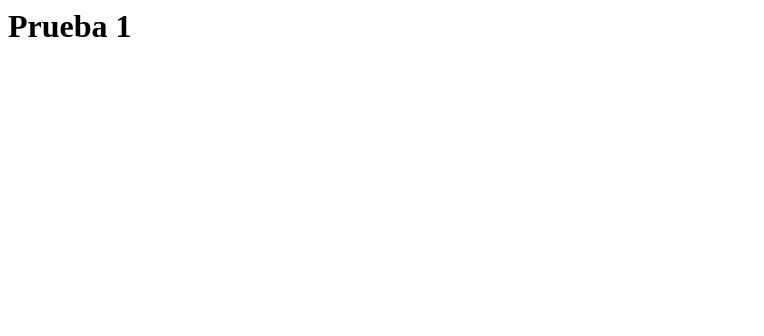
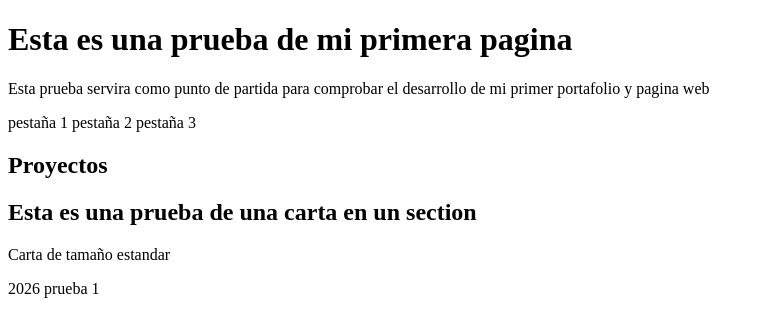
Before and after one commit to EstebanAlcocer28/prueba1, a plain HTML site: page index.html in a window 1280 px wide. Shown: the whole page, without its empty margins (0-764 px from the left). Drawn offline with Linux system fonts and the light colour scheme.

Commit message:
Update index.html

```diff
--- a/index.html
+++ b/index.html
@@ -1 +1,31 @@
-<h1>Prueba 1</h1>
+<!DOCTYPE html>
+
+<html lang="es">
+  <head>
+    <meta cahrset="UTF-8">
+    <meta name="viewport" content="widht=device-width, initial-scale=1.0">
+    <title>prueba1</title>
+  </head>
+
+<body>
+  <header>
+    <h1>Esta es una prueba de mi primera pagina</h1>
+    <p>Esta prueba servira como punto de partida para comprobar el desarrollo de mi primer portafolio y pagina web</p>
+    <nav>
+      <a>pestaña 1</a>
+      <a>pestaña 2</a>
+      <a>pestaña 3</a>
+    </nav>
+  </header>
+  <section>
+    <h1>Proyectos</h1>
+    <div class="card">
+    <h1>Esta es una prueba de una carta en un section</h1>
+      <p>Carta de tamaño estandar</p>
+    </div>
+  </section>
+   <footer>
+      <p>2026 prueba 1</p>
+    </footer>
+</body>
+</html>
```
